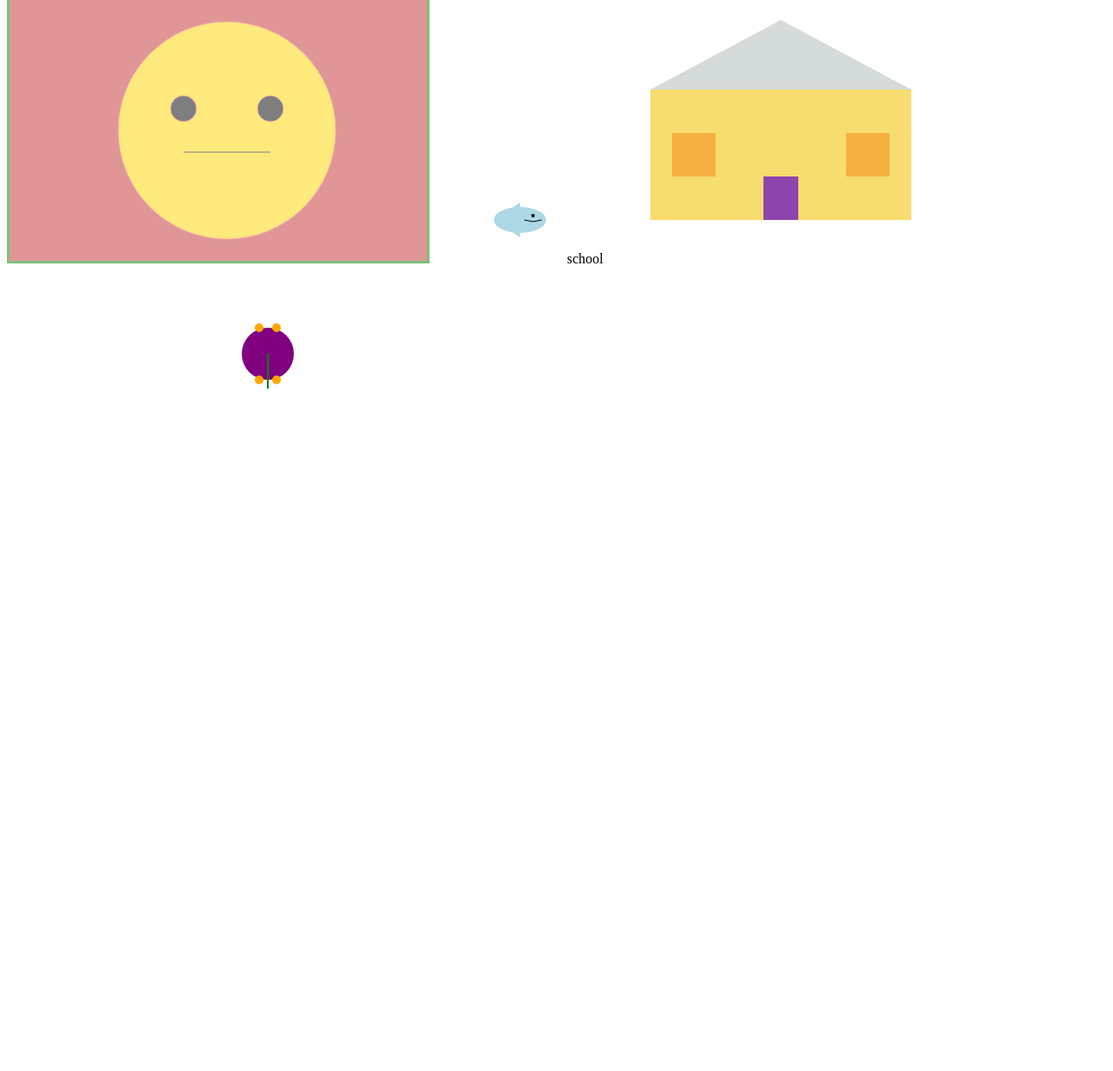
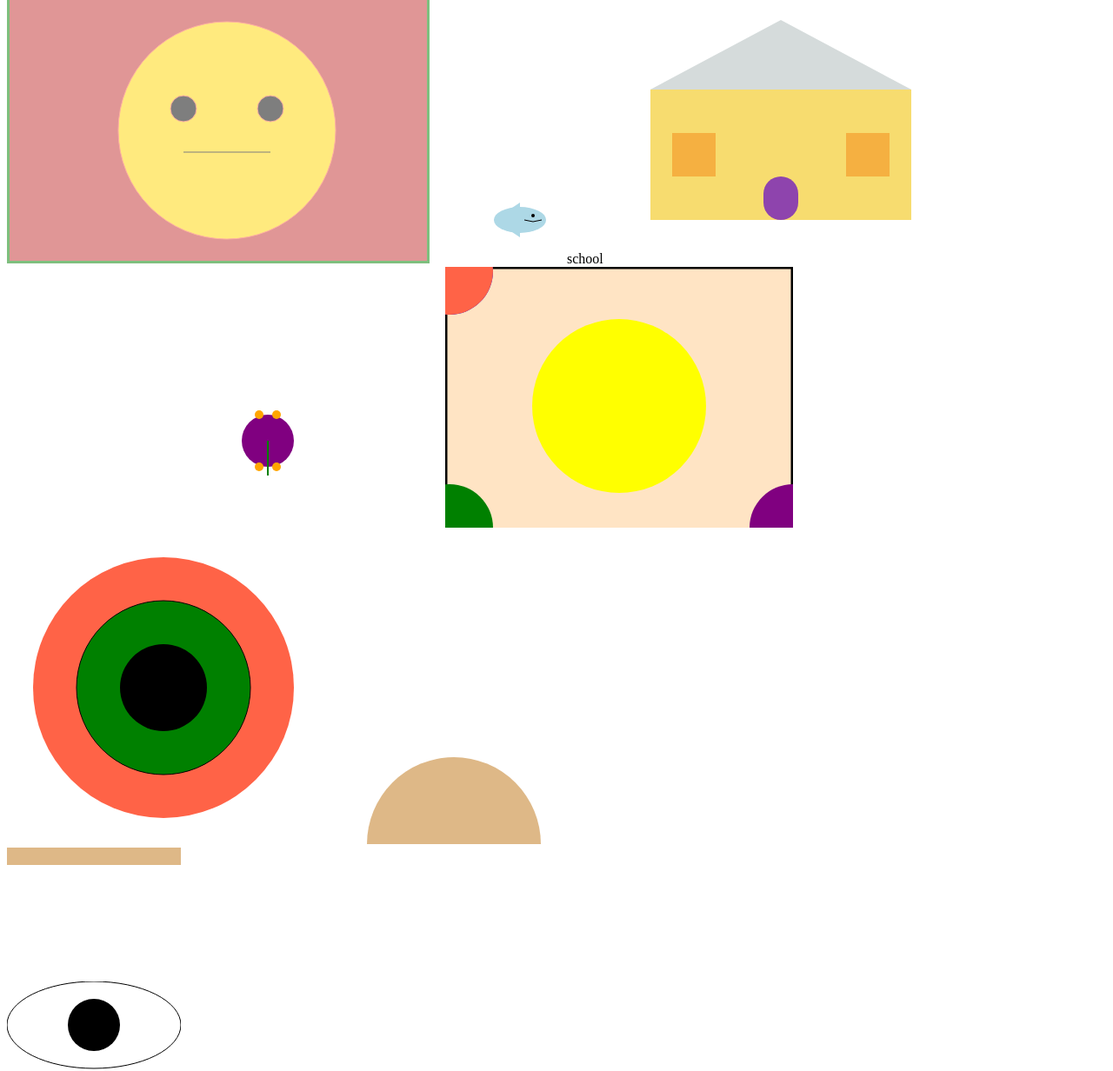
Before and after one commit to geni92/geni92.github.io, a plain HTML site: page svg/svg.html in a window 1280 px wide. Shown: the part 520-1752 px from the top of the page at 87% size. Before the commit the page ends 1039 px from the top, so only its background shows below. Drawn offline with Linux system fonts and the light colour scheme.

Commit message:
Add files via upload

```diff
--- a/svg/svg.html
+++ b/svg/svg.html
@@ -38,17 +38,18 @@ infinity
     <line x1="115" y1="102" x2="125" y2="100" stroke="black" />
 
   </svg>
+
   school
   <svg width="400" height="300"style=" border:1px solidblack ">
     <rect x="50" y="100" width="300" height="150" fill="#F7DC6F" />
     <rect x="75" y="150" width="50" height="50" fill="#F5B041" />
     <rect x="275" y="150" width="50" height="50" fill="#F5B041" />
     <polygon points="50,100 200,20 350,100" fill="#D5DBDB" />
-    <rect x="180" y="200" width="40" height="50" fill="#8E44AD" />
+    <rect x="180" y="200" rx="20" ry="20" width="40" height="50" fill="#8E44AD" />
 
   </svg>
 <br>
-  <svg 0 width="500" height="200" >
+  <svg  width="500" height="200" >
     <circle cx="300" cy="100" r="30" fill="purple" />
     <circle cx="290" cy="70" r="5" fill="orange" />
     <circle cx="310" cy="70" r="5" fill="orange" />
@@ -58,6 +59,50 @@ infinity
 
   </svg>
 
+<svg width="400px" height="300px"  style="background-color:rgb(227, 222, 221)">
 
-</body>
+   <rect cx="0" cy="0" width="400" height="400" fill="bisque" style="stroke: black;stroke-width:5;"></rect>
+   <circle cx="5"cy="5" r="50" fill="blue"></circle>
+   <circle cx="200"cy="160" r="100" fill="yellow"></circle>
+   <circle cx="5"cy="300" r="50" fill="green"></circle>
+   <circle cx="400"cy="300" r="50" fill="purple"></circle>
+   <circle cx="5"cy="5" r="50" fill="tomato" ></circle>
+  </svg>
+<br>
+<svg width="350" height="300" style="margin:30px">
+  <circle cy=" 150" cx="150" r="150" fill="tomato" ></circle>
+  <circle cy=" 150" cx="150" r="100" fill="green" style="stroke:black" ></circle>
+ <circle cy=" 150" cx="150" r="50" fill="black" ></circle>
+</svg>
+
+<svg width="200" height="100">
+ <circle  cx="100" cy="100" r="100" fill="burlywood"></circle>
+
+</svg>
+<br>
+<svg width="200" >
+ <rect width="200" height="20" x="0" y="0" fill="burlywood"></rect>
+</svg>
+<br>
+<svg width="200" height="150">
+  <ellipse cx="100" cy="50" rx="100" ry="50" fill="white" stroke="black" > </ellipse>
+    <circle cx="100" cy="50" r="30" fill="black"></circle>
+
+</svg>
+<br>
+<svg width="800" height="500">
+
+  <line x1="100" y1="250" x2="100" y2="120"  fill="white" stroke="gold" stroke-width="8"></line>
+  <circle cx="100" cy="20" r="100" fill="pink"></circle>
+
+    <ellipse cx="100" cy="250" rx="50" ry="10" fill="gold" stroke="gold" />
+
+
+</svg>
+
+
+<ellipse cx="100" cy="20" rx="00" ry="20" fill="tomato">
+</svg>
+
+  </body>
 </html>
```
